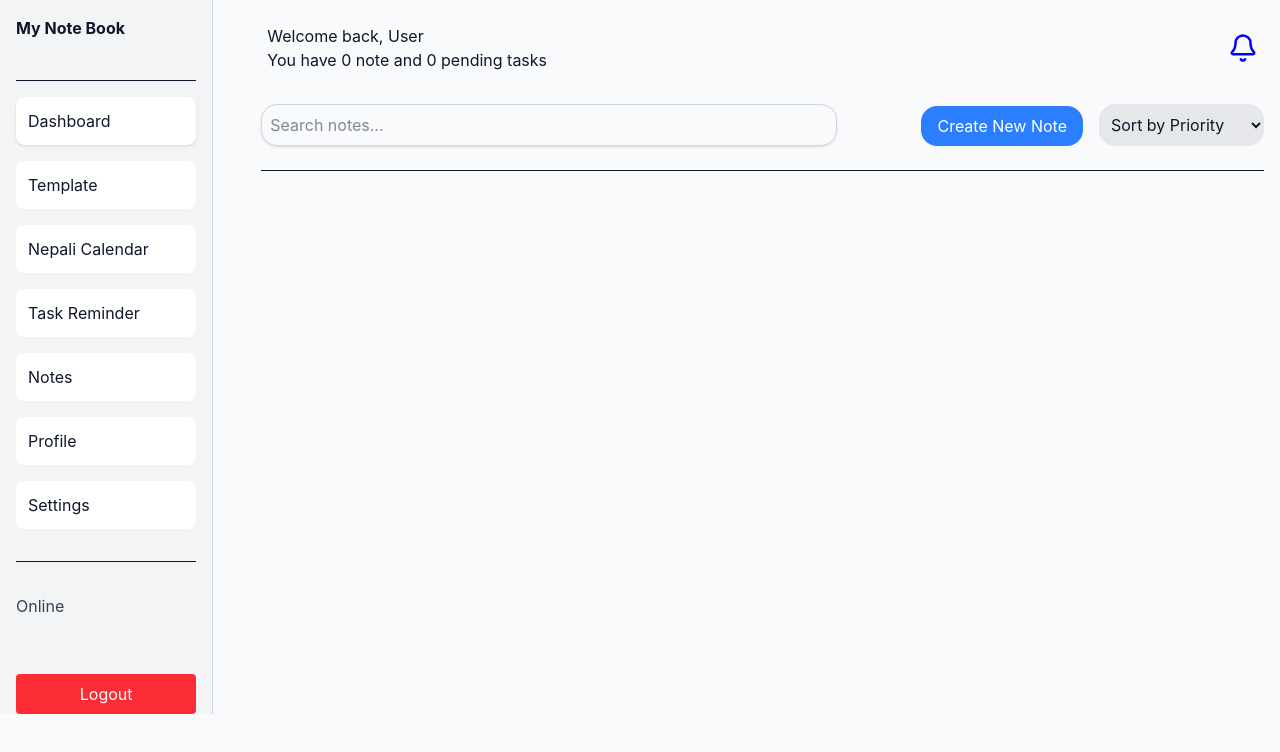
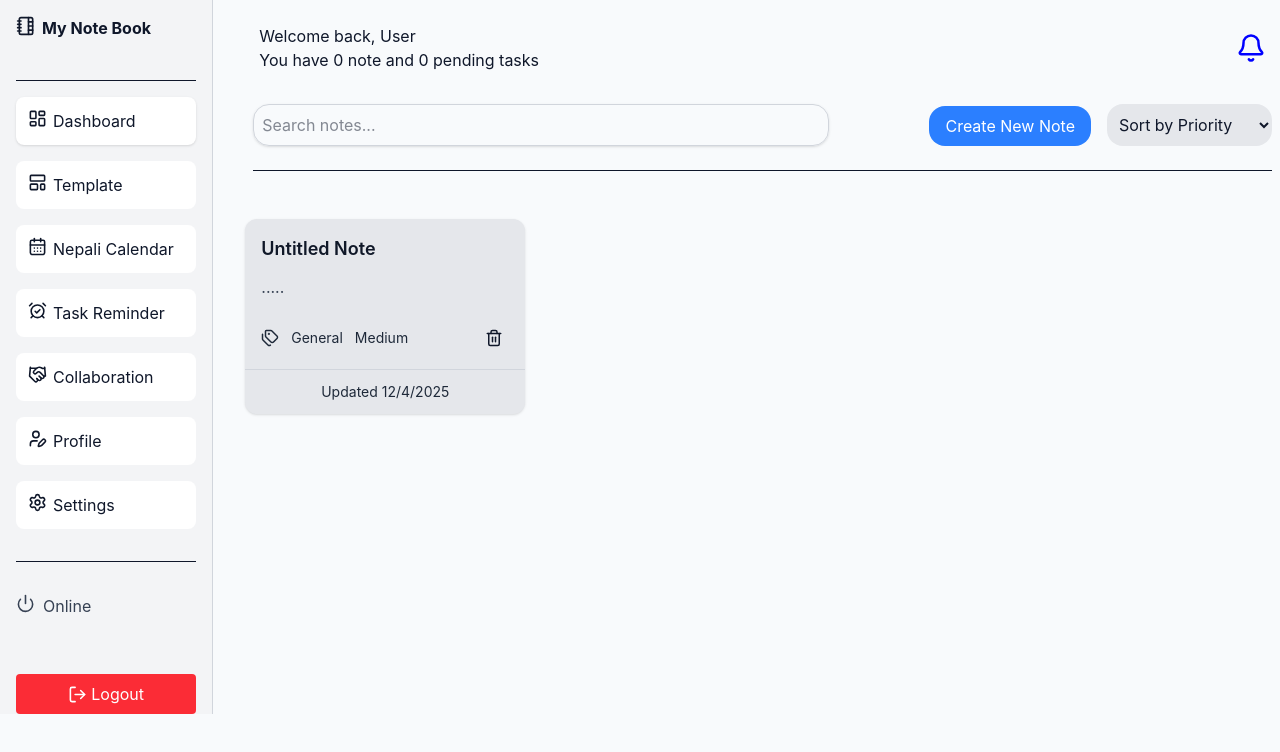
Before and after one commit to prasnaa/Note-taking-app, a Next.js app: page /dashboard in a window 1280 px wide. Shown: the top 752 px of the page. Built offline with nearby package versions, Linux system fonts and the light colour scheme.

Commit message:
Completed dashboard added cards and icons

```diff
--- a/app/(root)/dashboard/page.tsx
+++ b/app/(root)/dashboard/page.tsx
@@ -1,3 +1,4 @@
+import Dashbod from '@/components/Dashbod'
 import DashNav from '@/components/DashNav'
 import React from 'react'
 
@@ -5,7 +6,7 @@ const Dashboard = () => {
   return (
     <div>
         <DashNav/>
-
+        <Dashbod/>
 
     </div>
   )
--- a/app/(root)/template/page.tsx
+++ b/app/(root)/template/page.tsx
@@ -3,7 +3,10 @@ import React from 'react'
 const Template = () => {
   return (
     <div>
-      <h1>Lorem ipsum dolor sit amet consectetur adipisicing elit. Architecto aut sed unde repellendus odit ullam molestiae maxime cum rerum. Tempore non autem cupiditate numquam quod ut maxime architecto voluptatum excepturi cumque voluptate quibusdam illo illum qui nostrum, minus ratione assumenda, dolore consequuntur nulla laborum molestias sint distinctio. Excepturi, quae fugit.</h1>
+      <h1>Lorem ipsum dolor sit amet consectetur adipisicing elit. Architecto aut sed unde repellendus odit
+        ullam molestiae maxime cum rerum. Tempore non autem cupiditate numquam quod ut maxime architecto voluptatum
+        excepturi cumque voluptate quibusdam illo illum qui nostrum, minus ratione assumenda, dolore consequuntur nulla
+        laborum molestias sint distinctio. Excepturi, quae fugit.</h1>
     </div>
   )
 }
--- a/components/DashNav.tsx
+++ b/components/DashNav.tsx
@@ -5,7 +5,7 @@ import { Bell } from 'lucide-react'
 
 const DashNav = () => {
   return (
-    <div className='mt-6 mb-8 container mx-auto px-4'>
+    <div className='mt-6 mb-8 container mx-auto px-2'>
      <div className='flex justify-between items-center px-1.5'>
        <div>
           <h1>Welcome back, User</h1>
--- /dev/null
+++ b/components/Dashbod.tsx
@@ -0,0 +1,40 @@
+import React from "react";
+import { Tags, Trash2} from "lucide-react";
+
+const NoteCard = () => {
+  return (
+    <div className="w-65 sm:w-70 bg-gray-200 rounded-xl overflow-hidden shadow-sm">
+      <div className="p-4 space-y-4">
+        <h3 className="text-lg font-semibold text-gray-900 mb-3">Untitled Note</h3>
+        <p className="text-gray-700 mb-6">.....</p>
+
+        {/* Tag,priority and trashicon */}
+        <div className="flex items-center justify-between">
+          <div className="flex items-center space-x-3">
+            {/* space in text and icon*/}
+            <div className="flex items-center space-x-3 text-gray-800">
+              {/* simple tag icon */}
+              <Tags size={18} />
+              <span className="text-sm">General</span>
+            </div>
+            <span className="text-sm text-gray-800">Medium</span>
+          </div>
+
+          {/* Trash icon on right */}
+          <button className="p-1.5 rounded hover:bg-gray-300">
+            <Trash2 size={18} />
+          </button>
+        </div>
+      </div>
+
+      {/* Divider + footer */}
+      <div className="border-t border-gray-300 bg-gray-200">
+        <div className="py-3 text-center text-sm text-gray-800">
+          Updated 12/4/2025
+        </div>
+      </div>
+    </div>
+  );
+};
+
+export default NoteCard;
--- a/components/Sidebar.tsx
+++ b/components/Sidebar.tsx
@@ -4,6 +4,8 @@ import Link from 'next/link';
 import { usePathname } from 'next/navigation';
 import path from 'path';
 import React from 'react'
+import { LayoutDashboard, LayoutTemplate, CalendarDays, AlarmClockCheck, Handshake, UserPen, Settings, NotebookTabs, LogOut, Power} from 'lucide-react';
+
 
 const Sidebar = () => {
   const pathname = usePathname();
@@ -12,68 +14,69 @@ const Sidebar = () => {
    <div className=" w-64 bg-gray-100 border-r border-gray-300 px-4 pt-4 flex flex-col justify-between">
 
       <div>
-        <h1 className="text-1xl font-bold mb-10 align-middle">My Note Book</h1>
+        <h1 className="text-1xl font-bold mb-10  flex gap-1.5 align-middle"> <NotebookTabs size={20} />My Note Book</h1>
         <div className="flex flex-col-reverse divide-y-4 divide-y-reverse divide-gray-800 border-t pt-4 mt-4">
 
         </div>
 
         <div className="flex flex-col space-y-4">
-          <div className={clsx("p-3 rounded-lg shadow-sm hover:bg-gray-200 cursor-pointer", pathname === '/' ? "bg-transparent border-2 border-blue-500" : "bg-white")}>
+          <div className={clsx("p-3 rounded-lg flex gap-1.5 shadow-sm hover:bg-blue-400 cursor-pointer", pathname === '/' ? " border-2 bg-blue-500 text-white" : "bg-white")}>
+          <LayoutDashboard  size={19}/>
           <Link href={'/'}> Dashboard</Link>
           </div>
 
            <Link href={'/template'}>
-          <div className={clsx("p-3 bg-white rounded-lg shodow-sm hover:bg-gray-200 cursor-pointer", pathname === '/template' ? "bg-transparent border-2 border-blue-500" : "bg-white")}>
-           Template
+          <div className={clsx("p-3 bg-blue-500 rounded-lg flex gap-1.5 shodow-sm hover:bg-blue-400 cursor-pointer", pathname === '/template' ? "border-2 bg-blue-500 text-white" : "bg-white")}>
+            <LayoutTemplate size={19}/>Template
           </div>
            </Link>
 
 
             <Link href={'/calendar'}>
-            <div className={clsx ("p-3 bg-white rounded-lg shodow-sm hover:bg-gray-200 cursor-pointer", pathname === '/calendar' ? "bg-transparent border-2 border-blue-500" : "bg-white")}>
-            Nepali Calendar
+            <div className={clsx ("p-3 bg-white rounded-lg flex gap-1.5 shodow-sm hover:bg-gray-200 cursor-pointer", pathname === '/calendar' ? "bg-transparent border-2 border-blue-500" : "bg-white")}>
+            <CalendarDays size={19}/> Nepali Calendar
           </div>
           </Link>
 
           <Link href={'/reminder'}>
-          <div className={clsx("p-3 bg-white rounded-lg shodow-sm hover:bg-gray-200 cursor-pointer", pathname === '/reminder' ? "bg-transparent border-2 border-blue-500" : "bg-white")}>
-            Task Reminder
+          <div className={clsx("p-3 bg-white rounded-lg flex gap-1.5 shodow-sm hover:bg-gray-200 cursor-pointer", pathname === '/reminder' ? "bg-transparent border-2 border-blue-500" : "bg-white")}>
+           <AlarmClockCheck size={19} /> Task Reminder
           </div>
           </Link>
 
 
           <Link href={'/notes'}>
-          <div className={clsx("p-3 bg-white rounded-lg shodow-sm hover:bg-gray-200 cursor-pointer", pathname === '/notes' ? "bg-transparent border-2 border-blue-500" : "bg-white")}>
-           Notes
+          <div className={clsx("p-3 bg-white rounded-lg flex gap-1.5 shodow-sm hover:bg-gray-200 cursor-pointer", pathname === '/collaboration' ? "bg-transparent border-2 border-blue-500" : "bg-white")}>
+           <Handshake size={19}/> Collaboration
           </div>
           </Link>
 
 
           <Link href={'/profile'}>
-          <div className={clsx("p-3 bg-white rounded-lg shodow-sm hover:bg-gray-200 cursor-pointer", pathname === '/profile' ? "bg-transparent border-2 border-blue-500" : "bg-white")}>
-            Profile
+          <div className={clsx("p-3 bg-white rounded-lg flex gap-1.5 shodow-sm hover:bg-gray-200 cursor-pointer", pathname === '/profile' ? "bg-transparent border-2 border-blue-500" : "bg-white")}>
+           <UserPen size={19}/> Profile
           </div>
           </Link>
 
 
           <Link href={'/settings'}>
-          <div className={clsx("p-3 bg-white rounded-lg shodow-sm hover:bg-gray-200 cursor-pointer", pathname === '/settings' ? "bg-transparent border-2 border-blue-500" : "bg-white")}>
-            Settings
+          <div className={clsx("p-3 bg-white rounded-lg flex gap-1.5 shodow-sm hover:bg-gray-200 cursor-pointer", pathname === '/settings' ? "bg-transparent border-2 border-blue-500" : "bg-white")}>
+           <Settings size={19} /> Settings
           </div>
           </Link>
 
           <div className="flex flex-col-reverse divide-y-4 divide-y-reverse divide-gray-800 border-t pt-4 mt-4">
           </div>
-          <div className="text-gray-700 hover:text-black cursor-pointer">
-            Online
+          <div className="text-gray-700 hover:text-black  flex gap-2 cursor-pointer">
+           <Power size={19} /> Online
           </div>
           <div className="flex flex-col space-y-1">
 
           </div>
         </div>
       <div className="mt-10">
-        <button className="w-full bg-red-500 hover:bg-red-600 text-white py-2 rounded">
-          Logout
+        <button className="w-full bg-red-500 hover:bg-red-600 text-white py-2 rounded flex gap-1 justify-center items-center">
+        <LogOut size={19} /> Logout
         </button>
       </div>
 
```
Also changed, not shown: components/Tempcd.tsx (added).
